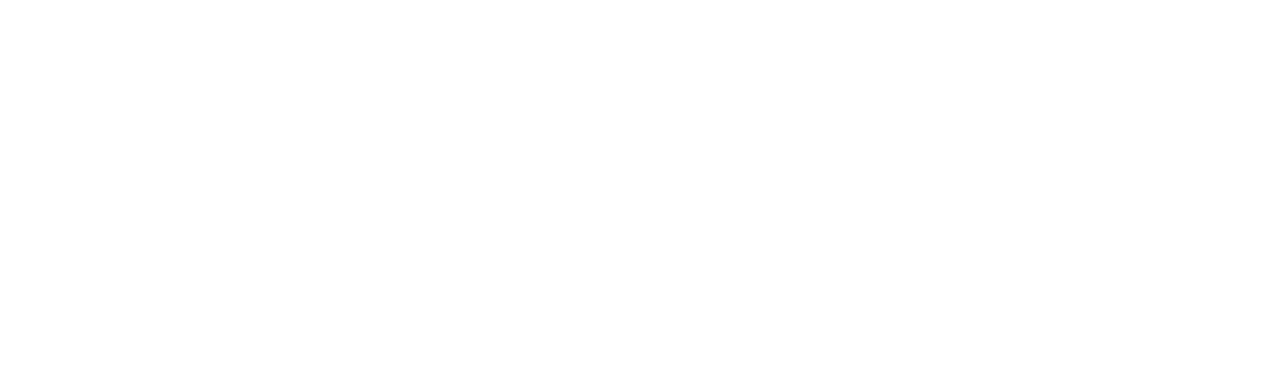
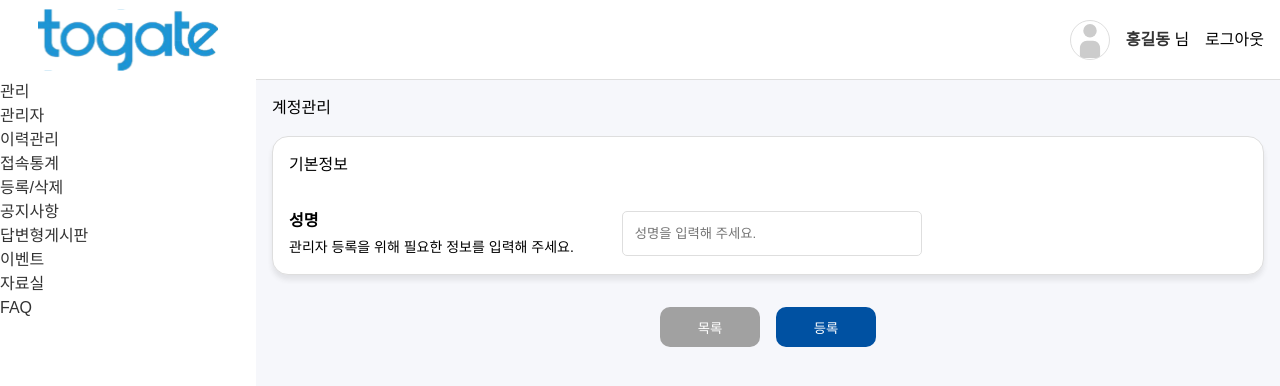
Before and after one commit to togatecomz01/togatecomz_admin, a React (Vite) app in the folder html/: page /manager-register in a window 1280 px wide. Before the commit this address had no page. Shown: the top 386 px of the page. Built offline with nearby package versions, Linux system fonts and the light colour scheme.

Commit message:
feat: togate-adm-002 ing

```diff
--- /dev/null
+++ b/html/src/pages/ManagerRegister/ManagerRegister.tsx
@@ -0,0 +1,28 @@
+import Button from '../../components/Button/Button';
+import ButtonContainer from '../../components/Button/ButtonContainer/ButtonContainer';
+import Form from '../../components/Form/Form';
+import Input from '../../components/Input/Input';
+import Container from '../../components/layout/Container/Container';
+import Wrapper from '../../components/layout/Wrapper/Wrapper';
+const ManagerRegister = () => {
+  return (
+    <>
+      <Container title="계정관리">
+        <Wrapper subTitle="기본정보">
+          <Form
+            label="성명"
+            subText="관리자 등록을 위해 필요한 정보를 입력해 주세요."
+          >
+            <Input type="text" placeholder="성명을 입력해 주세요." />
+          </Form>
+        </Wrapper>
+        <ButtonContainer>
+          <Button name="목록" />
+          <Button name="등록" />
+        </ButtonContainer>
+      </Container>
+    </>
+  );
+};
+
+export default ManagerRegister;
--- a/html/src/router/Router.tsx
+++ b/html/src/router/Router.tsx
@@ -5,6 +5,7 @@
 import ComponentTest from '../pages/ComponentTest/ComponentTest.tsx';
 import Login from '../pages/Login/Login.tsx';
 import AccountManage from '../pages/AccountManage/AccountManage.tsx';
+import ManagerRegister from '../pages/ManagerRegister/ManagerRegister.tsx';
 
 const Router = () => {
   return (
@@ -15,6 +16,7 @@
           <Route path="" element={<Home />} />
           <Route path="component-test" element={<ComponentTest />} />
           <Route path="account-manage" element={<AccountManage />} />
+          <Route path="manager-register" element={<ManagerRegister />} />
         </Route>
 
         <Route path="login" element={<Login />} />
```
